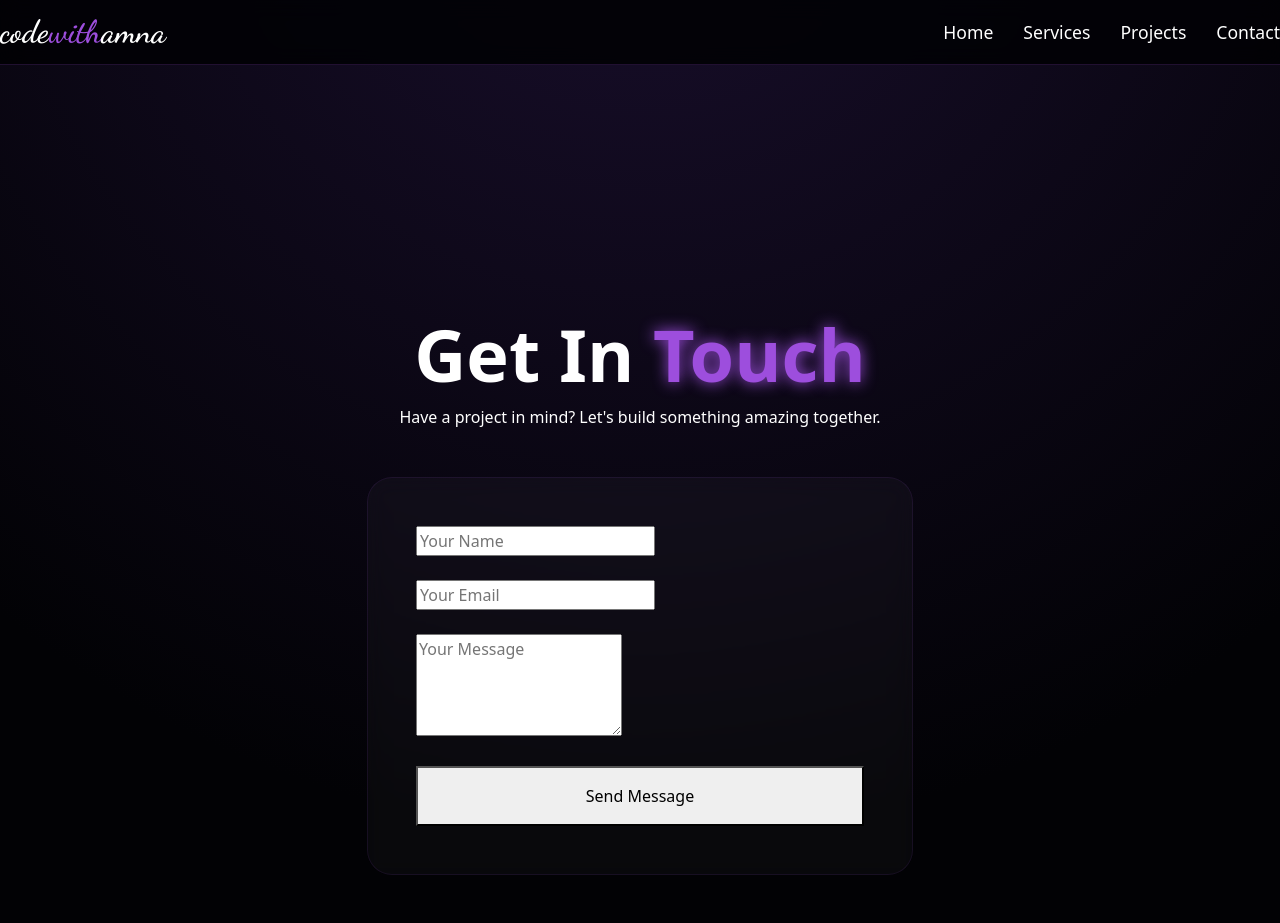
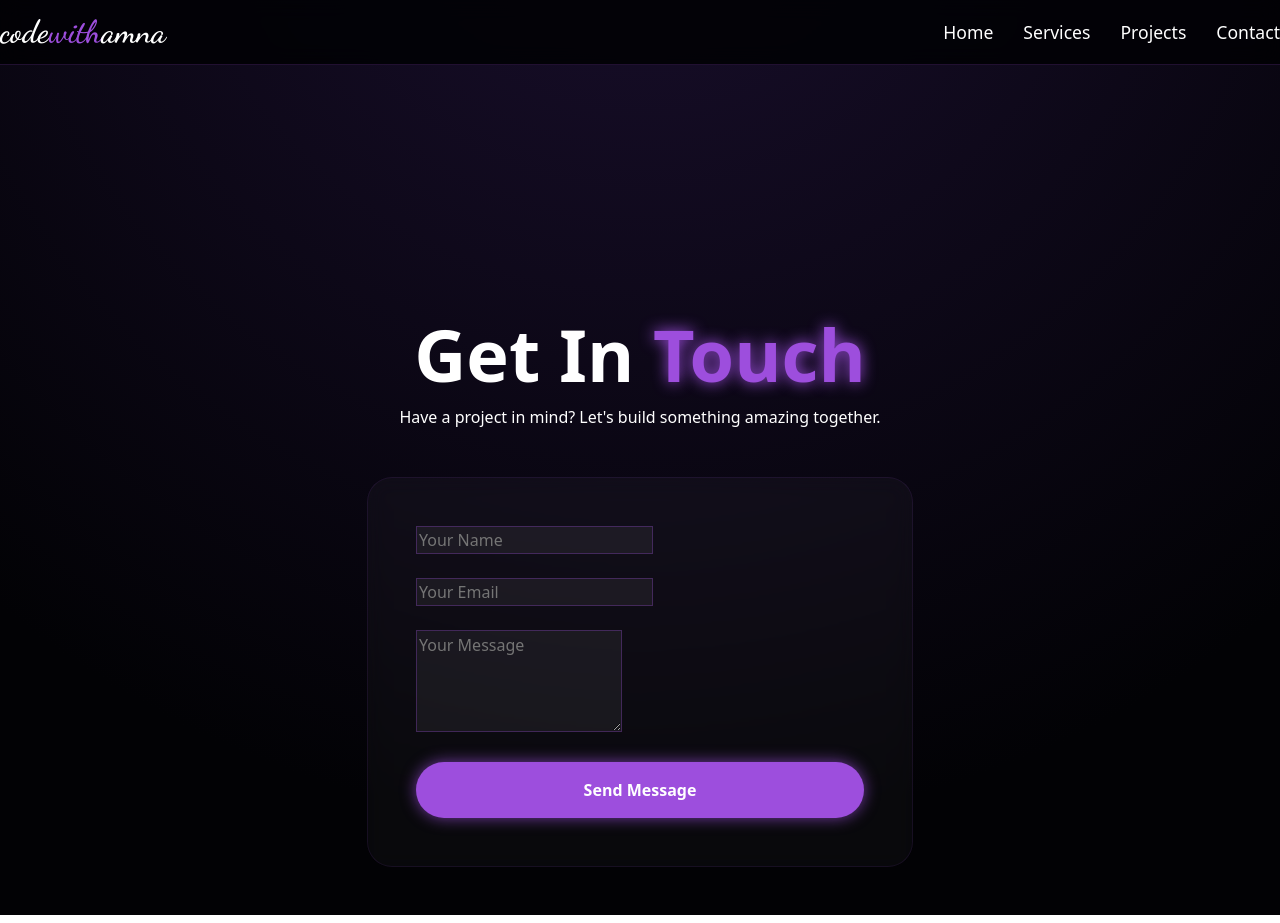
Before and after one commit to amna18304/my-portfolio, a React (Vite) app: page /contact in a window 1280 px wide. Built offline with nearby package versions, Linux system fonts and the light colour scheme.

Commit message:
fixed purple glow

```diff
--- a/src/App.css
+++ b/src/App.css
@@ -107,3 +107,40 @@ body {
   }
   .nav-links.active { display: flex !important; }
 }
+/* --- FIXED PORTIONS FOR PURPLE THEME --- */
+
+/* 1. Buttons (Explore & View Live) ko Purple karne ke liye */
+.view-live-btn, .btn-p-fill, .explore-btn {
+  background-color: #9d4edd !important; /* Original Purple */
+  color: white !important;
+  border: none !important;
+  box-shadow: 0 0 15px rgba(157, 78, 221, 0.7) !important;
+  padding: 10px 25px;
+  border-radius: 50px;
+  font-weight: 600;
+  transition: 0.3s ease-in-out;
+}
+
+.view-live-btn:hover {
+  box-shadow: 0 0 25px #9d4edd !important;
+  transform: translateY(-2px);
+}
+
+/* 2. Contact Form Inputs ko Dark aur Purple Border dene ke liye */
+.contact-input, .contact-form input, .contact-form textarea {
+  background: rgba(255, 255, 255, 0.05) !important;
+  border: 1px solid rgba(157, 78, 221, 0.3) !important;
+  color: white !important;
+}
+
+.contact-input:focus {
+  border-color: #9d4edd !important;
+  box-shadow: 0 0 10px #9d4edd !important;
+}
+
+/* 3. Hero Section ke Links (Explore Projects/My Skills) */
+.hero-links a {
+  color: #9d4edd !important; /* Inka blue color khatam karne ke liye */
+  text-decoration: none;
+  font-weight: 600;
+}
```
